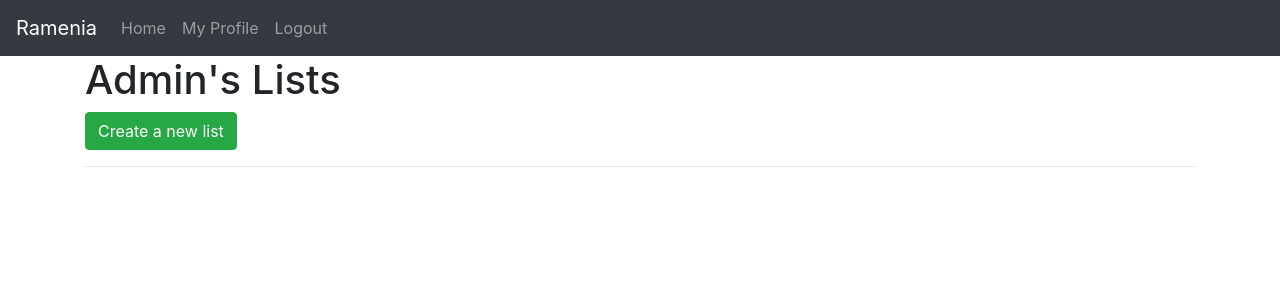
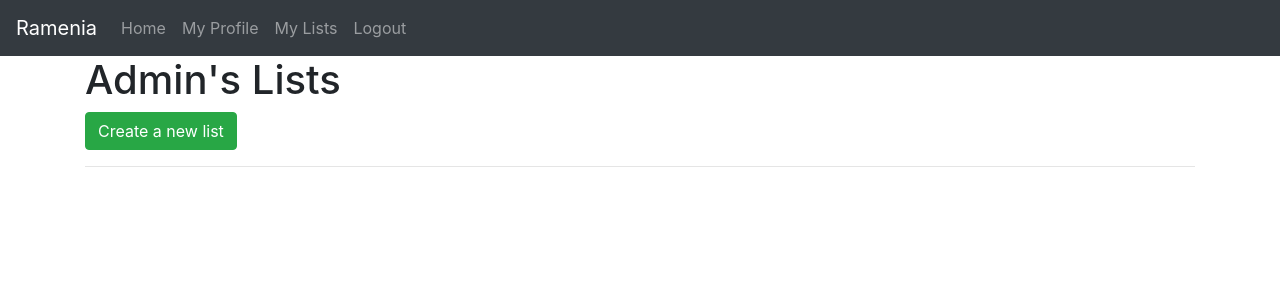
Before and after one commit to awlane/ramenia, a Django app: page /app/user/1/lists in a window 1280 px wide. Shown: the top 300 px of the page. Run offline with Django 3.2, Linux system fonts and the light colour scheme; a user stored in the database is signed in; data comes from the database, SQL or seed files in the repository; some libraries are stand-ins or nearby versions.

Commit message:
added My Lists to navbar, clarified remove button text in lists view

```diff
--- a/rameniaapp/templates/base.html
+++ b/rameniaapp/templates/base.html
@@ -37,6 +37,10 @@
                 <li class="nav-item">
                     <a class="nav-link" href="{{profile_link}}">My Profile</a>
                 </li>
+                {% url 'user_lists' user.id as lists_link%}
+                <li class="nav-item">
+                    <a class="nav-link" href="{{lists_link}}">My Lists</a>
+                </li>
                 {% url 'logout' as logout_link%}
                 <li class="nav-item">
                     <a class="nav-link" href={{logout_link}}>Logout</a>
--- a/rameniaapp/templates/user_lists.html
+++ b/rameniaapp/templates/user_lists.html
@@ -63,7 +63,7 @@ $(document).ready(function(){
 
 {% if is_my_lists %}
 <button type="button" data-list-id="{{list.id}}"
-        class="listRemove btn btn-danger btn-sm">Remove</button>
+        class="listRemove btn btn-danger btn-sm">Remove List</button>
 {% endif %}
 
 <hr />
```
